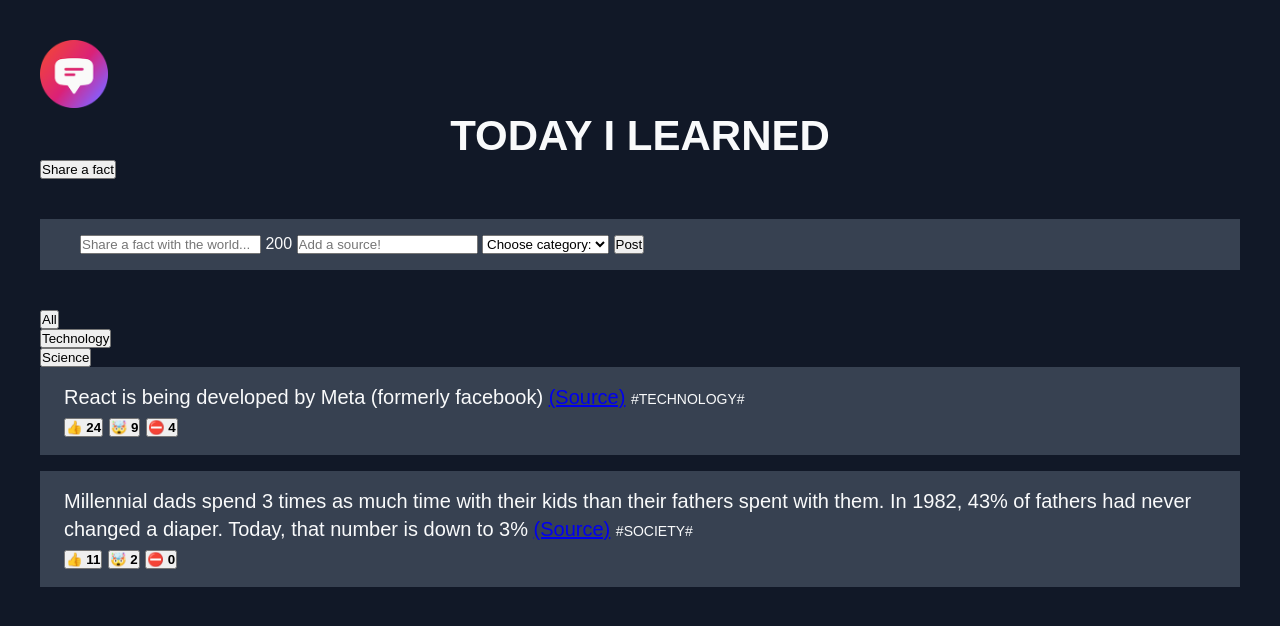
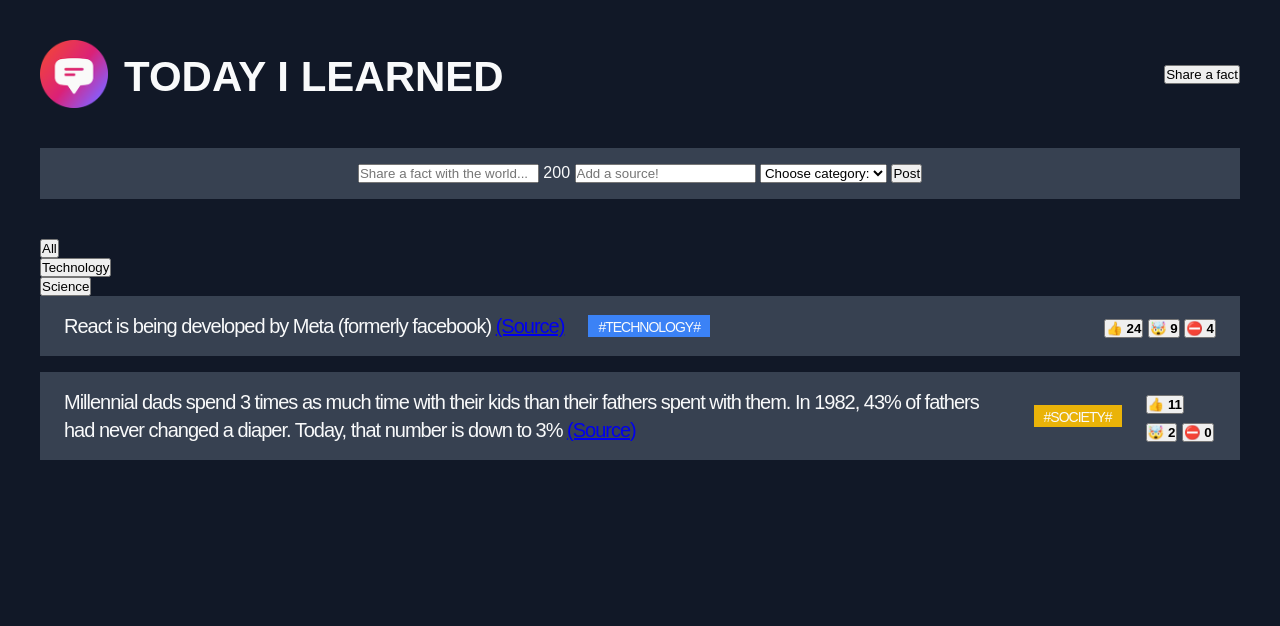
Before and after one commit to Tav-ish/today-I-learned, a plain HTML site: page index.html in a window 1280 px wide. Drawn offline with Linux system fonts and the light colour scheme; a web font is replaced by a local one.

Commit message:
Style Update

```diff
--- a/index.html
+++ b/index.html
@@ -12,8 +12,12 @@
   </head>
   <body>
     <header class="header">
-      <img src="logo.png" height="68" width="68" alt="Today I learned logo" />
-      <h1>Today I Learned</h1>
+      <div class="logo">
+        <img src="logo.png" height="68" width="68" alt="Today I learned logo" />
+        <h1>Today I Learned</h1>
+
+      </div>
+
       <button>Share a fact</button>
     </header>
 
@@ -45,10 +49,11 @@
           <p >
             React is being developed by Meta (formerly facebook)
             <a href="https://opensource.fb.com/" target="_blank">(Source)</a>
-            <span class="tag">#technology#</span>
+
 
           </p>
-          <div >
+          <span class="tag" style="background-color: #3b82f6;">#technology#</span>
+          <div class="vote-buttons">
             <button>👍 <strong>24</strong></button>
             <button>🤯 <strong>9</strong></button>
             <button>⛔ <strong>4</strong></button>
@@ -64,10 +69,11 @@
               target="_blank"
               >(Source)</a
             >
-            <span class="tag">#society#</span>
+
 
           </p>
-          <div >
+          <span class="tag" style="background-color: #eab308;">#society#</span>
+          <div class="vote-buttons" >
             <button>👍 <strong>11</strong></button>
             <button>🤯 <strong>2</strong></button>
             <button>⛔ <strong>0</strong></button>
--- a/style.css
+++ b/style.css
@@ -13,12 +13,23 @@ body {
 
 .header {
   margin-bottom: 40px;
+
+  display: flex;
+  align-items: center;
+  justify-content: space-between;
+}
+
+.logo {
+  display: flex;
+  align-items: center;
+  gap: 16px;
 }
 
 .fact-form {
   background-color: #374151;
   margin-bottom: 40px;
   padding: 16px 40px;
+  text-align: center;
 }
 
 h1 {
@@ -26,6 +37,7 @@ h1 {
   text-transform: uppercase;
   text-align: center;
   font-family: "Coiny", sans-serif;
+  margin-top: 6px;
 }
 
 .fact {
@@ -34,12 +46,24 @@ h1 {
   background-color: #374151;
   margin-bottom: 16px;
   padding: 16px 24px;
+  letter-spacing: -1px;
+
+  display: flex;
+  align-items: center;
+  gap: 24px;
 }
 
 .tag {
   text-transform: uppercase;
   font-size: 14px;
   font-family: "Coiny", sans-serif;
+  padding-top: 3px;
+  padding-left: 10px;
+  padding-right: 10px;
+}
+
+.vote-buttons {
+  margin-left: auto;
 }
 
 ul {
```
